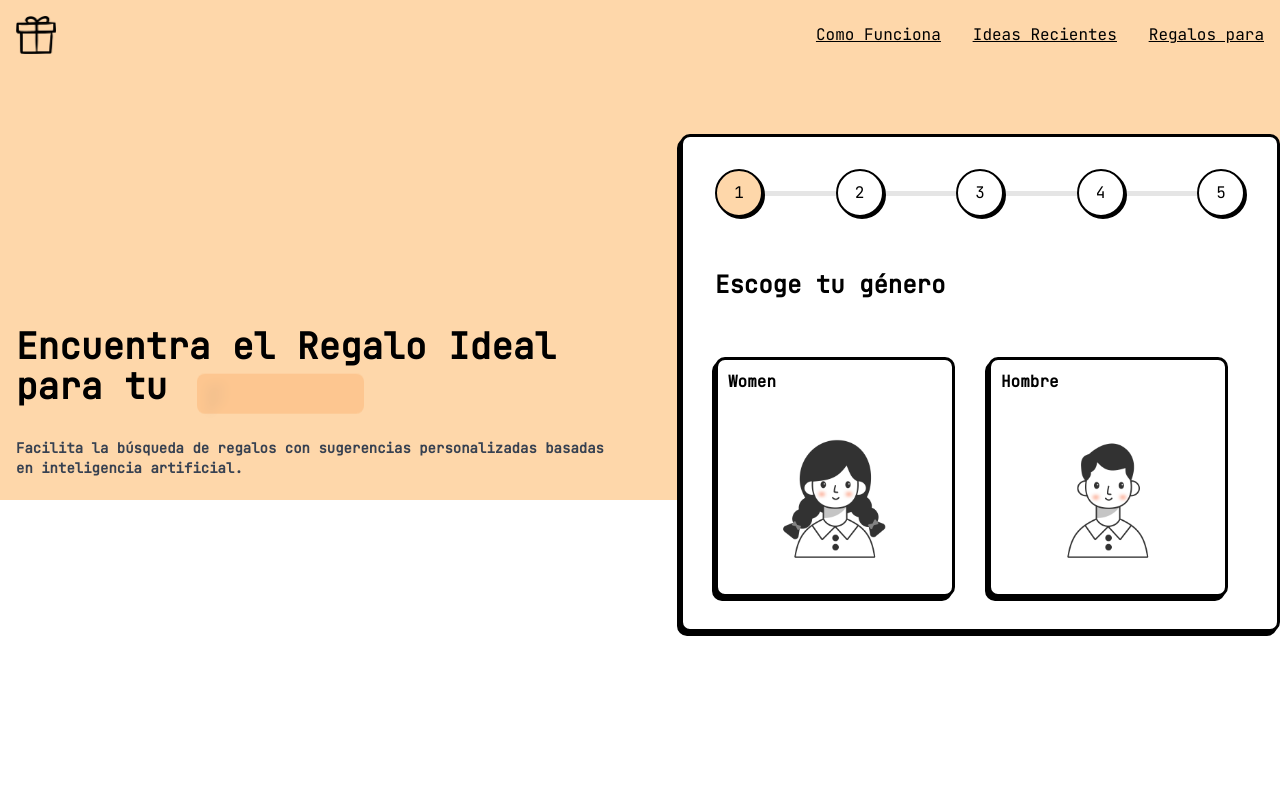
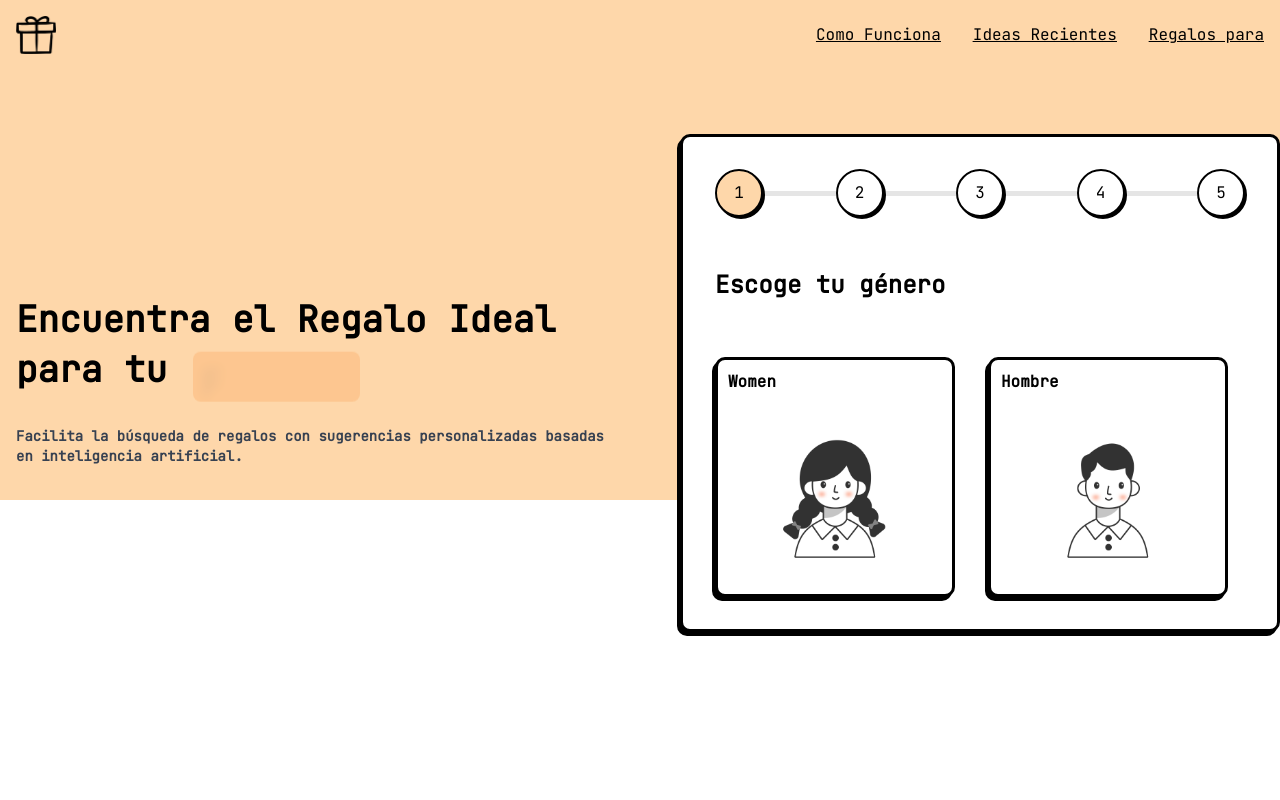
Before and after one commit to sergitejada/MiduVercelHackathon, a Next.js app: page / in a window 1280 px wide. Shown: the top 800 px of the page. Built offline with nearby package versions, Linux system fonts and the light colour scheme.

Commit message:
chore: Update landing page banner color and font size

```diff
--- a/src/app/page.tsx
+++ b/src/app/page.tsx
@@ -12,8 +12,8 @@ export default async function HomePage() {
 			<NavSection />
 			<div className="flex flex-col">
 				<div className="n relative mx-auto flex max-w-7xl justify-center gap-10 pt-16">
-					<div className="mt-48 flex h-[40rem] flex-col justify-start gap-8 px-4">
-						<h1 className="text-4xl font-extrabold">
+					<div className="mt-40 flex h-[40rem] flex-col justify-start gap-8 px-4">
+						<h1 className="text-4xl font-extrabold leading-[50px]">
 							Encuentra el Regalo Ideal <br />
 							para tu <FlipWords words={words} />
 						</h1>
--- a/src/components/ui/flip-words.tsx
+++ b/src/components/ui/flip-words.tsx
@@ -53,7 +53,7 @@ export const FlipWords = ({
 				}}
 				exit={{}}
 				className={cn(
-					"relative z-10 mx-2 inline-block rounded-lg bg-orange-400 px-2 text-left text-neutral-900",
+					"relative z-10 mx-1 inline-block rounded-lg bg-orange-400 px-2 text-left text-neutral-900",
 					className
 				)}
 				key={currentWord}
```
